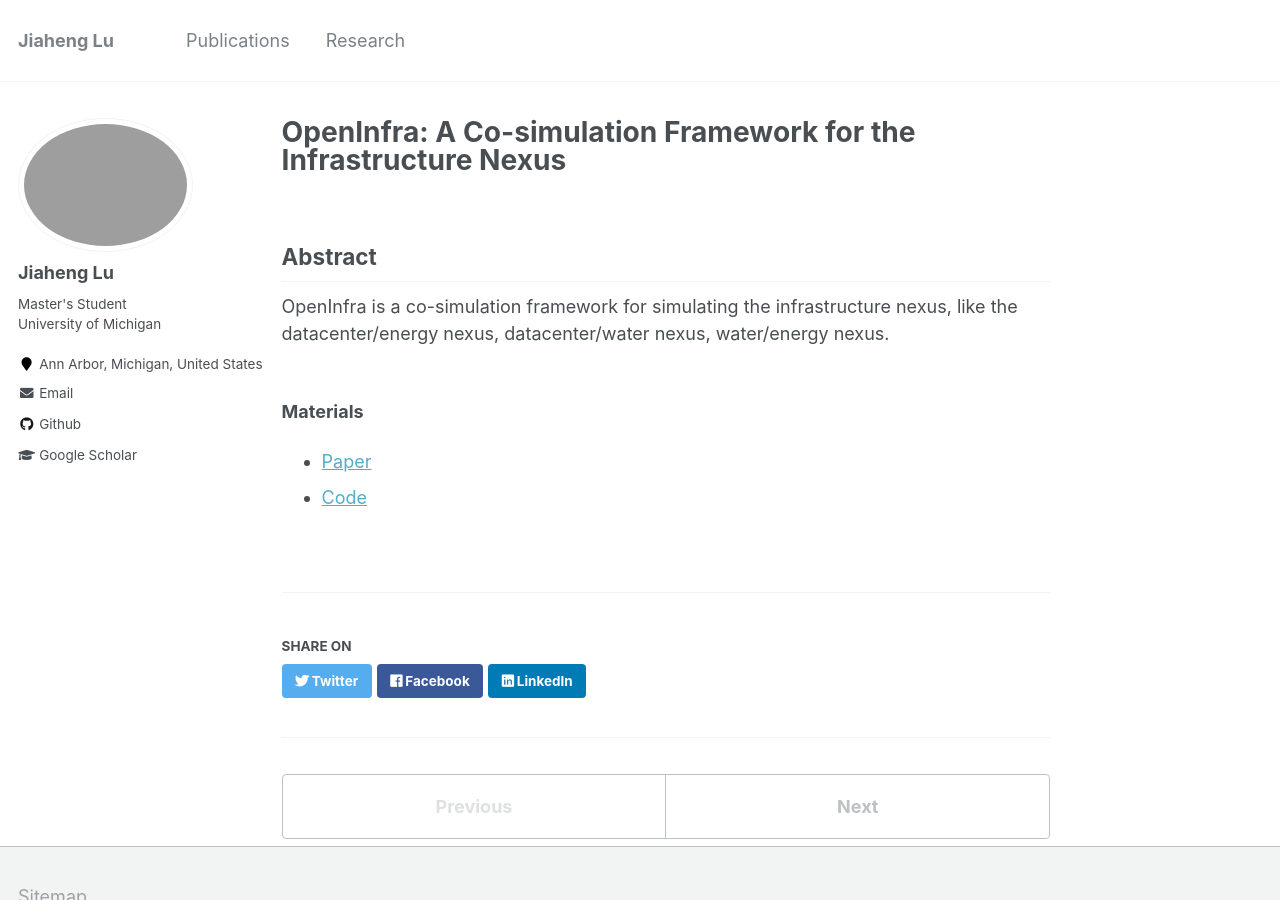
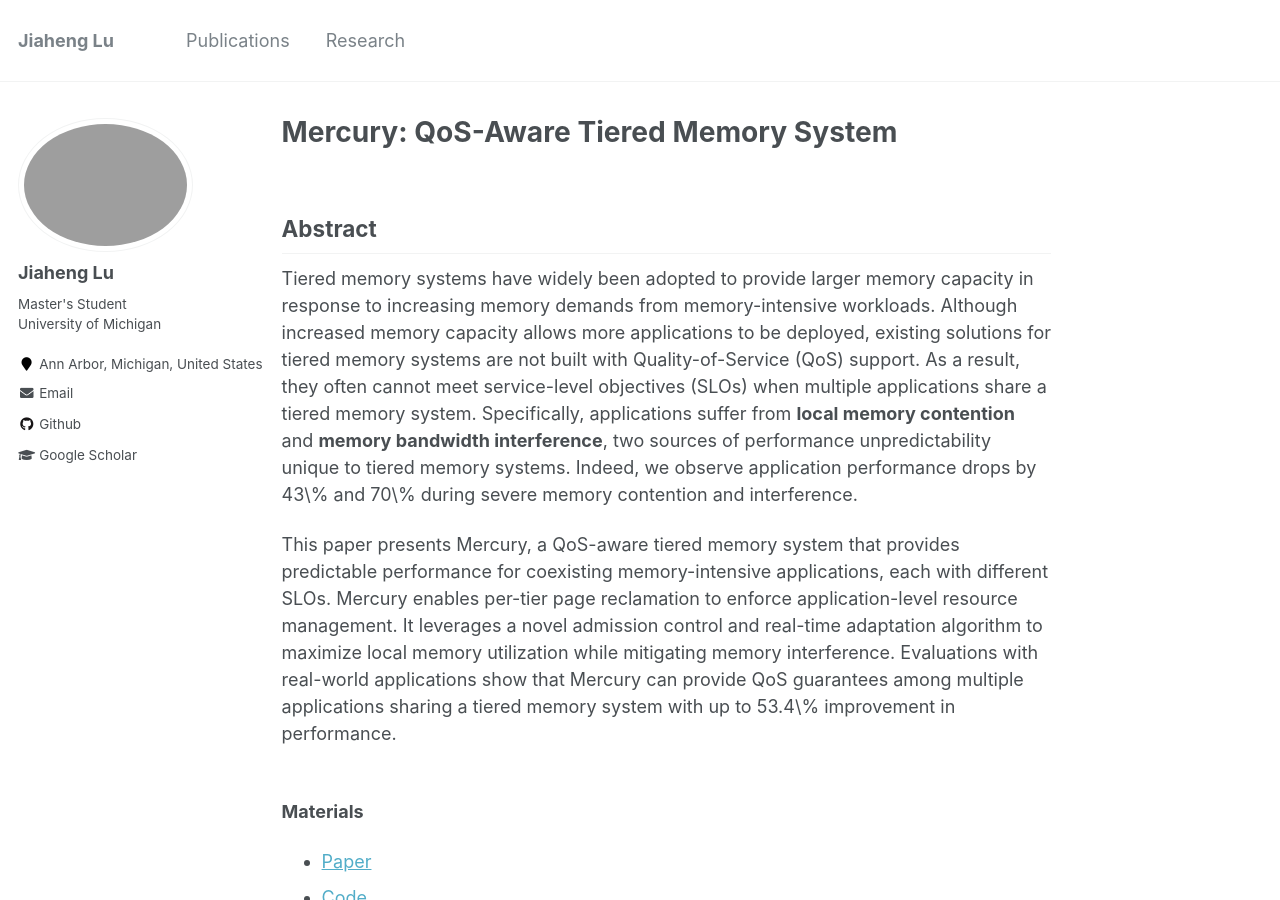
Before and after one commit to JhengLu/JhengLu.github.io, a Jekyll site: the page built from _publications/publication-1.md, in a window 1280 px wide and 900 px high. Built offline with Jekyll 4.4.1, drawn with Linux system fonts in a browser that asks for light colours.

Commit message:
add Mercury's partial info

```diff
--- a/_publications/publication-1.md
+++ b/_publications/publication-1.md
@@ -1,17 +1,27 @@
 ---
-title: "OpenInfra: A Co-simulation Framework for the Infrastructure Nexus"
-excerpt: "**Jiaheng Lu**, Yunming Xiao, Shmeelok Chakraborty, Silvery Fu, Yoon Sung Ji, Ang Chen, Mosharaf Chowdhury, Nalini Rao, Sylvia Ratnasamy, Xinyu Wang.
-<br>*HotInfra (SOSP Workshop)*, 2024
-<br>[[Paper](https://hotinfra24.github.io/)], [[Code](https://github.com/JhengLu/OpenInfra)]"
+title: "Mercury: QoS-Aware Tiered Memory System"
+excerpt: "**Jiaheng Lu***, Yiwen Zhang*****, Hasan Maruf, Minseo Park, Yunxuan Tang, Rita Gupta, Fan Lai, Mosharaf Chowdhury.
+<br>In submission to *OSDI*, 2024
+<br>***** Equal contribution
+<br>[[Paper](#)], [[Code](#)]"
 collection: publications
 ---
 
 <h2>Abstract</h2>
-OpenInfra is a co-simulation framework for simulating the infrastructure nexus, like the datacenter/energy nexus, datacenter/water nexus, water/energy nexus.
+Tiered memory systems have widely been adopted to provide larger memory capacity in response to increasing memory demands from memory-intensive workloads.
+Although increased memory capacity allows more applications to be deployed, existing solutions for tiered memory systems are not built with Quality-of-Service (QoS) support.
+As a result, they often cannot meet service-level objectives (SLOs) when multiple applications share a tiered memory system.
+Specifically, applications suffer from **local memory contention** and **memory bandwidth interference**, two sources of performance unpredictability unique to tiered memory systems.
+Indeed, we observe application performance drops by 43\% and 70\% during severe memory contention and interference.
+
+This paper presents Mercury, a QoS-aware tiered memory system that provides predictable performance for coexisting memory-intensive applications, each with different SLOs.
+Mercury enables per-tier page reclamation to enforce application-level resource management.
+It leverages a novel admission control and real-time adaptation algorithm to maximize local memory utilization while mitigating memory interference.
+Evaluations with real-world applications show that Mercury can provide QoS guarantees among multiple applications sharing a tiered memory system with up to 53.4\% improvement in performance.
 
 <br>
 **Materials**
 <ul>
-<li><a href="https://hotinfra24.github.io/">Paper</a></li>
-<li><a href="https://github.com/JhengLu/OpenInfra">Code</a></li>
+<li><a href="#">Paper</a></li>
+<li><a href="https://github.com/SymbioticLab/Mercury">Code</a></li>
 </ul>
```
Also changed, not shown: _publications/publication-2.md (+7 -7 lines), _publications/publication-3.md (+7 -15 lines), _publications/publication-4.md (added, +25 -0 lines).
